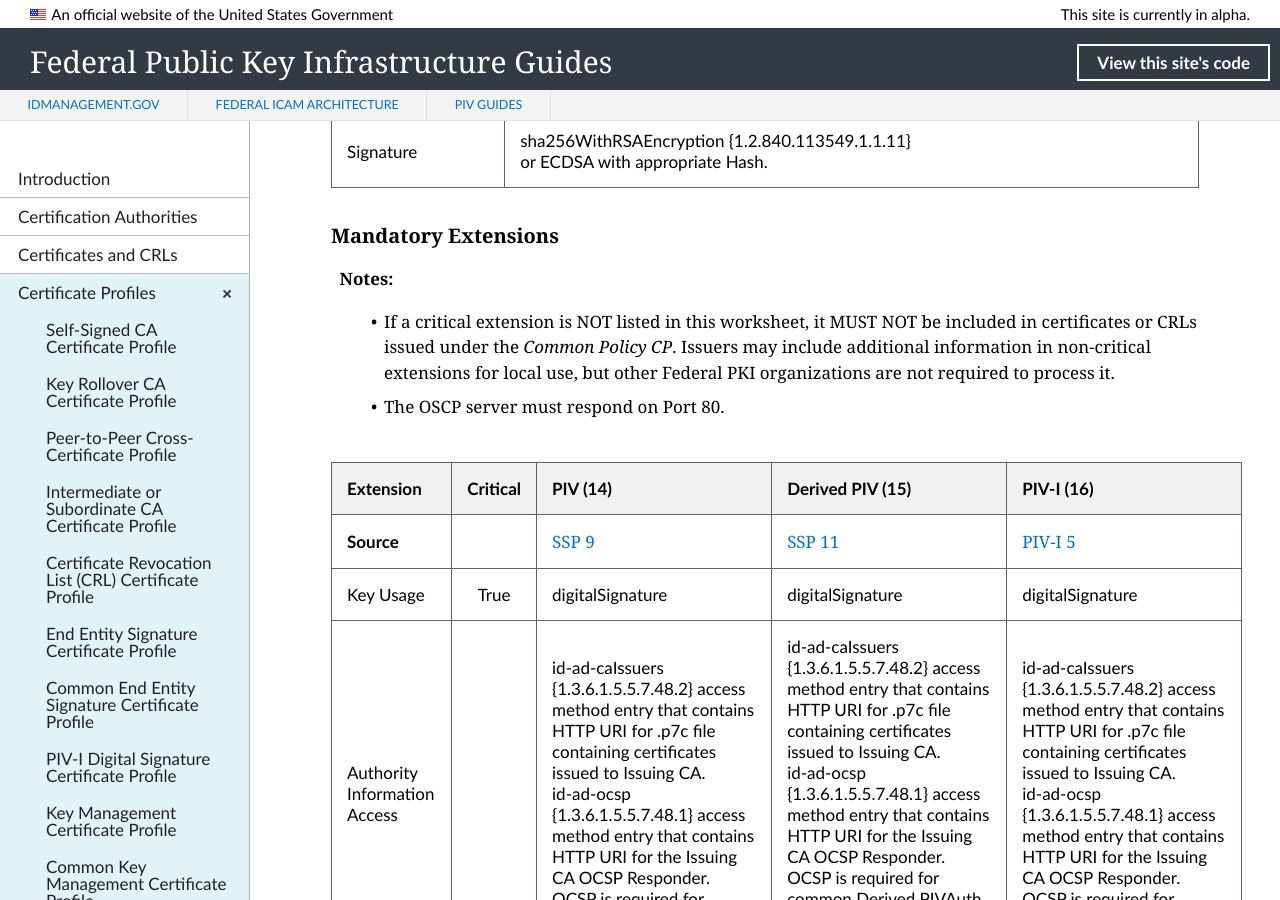
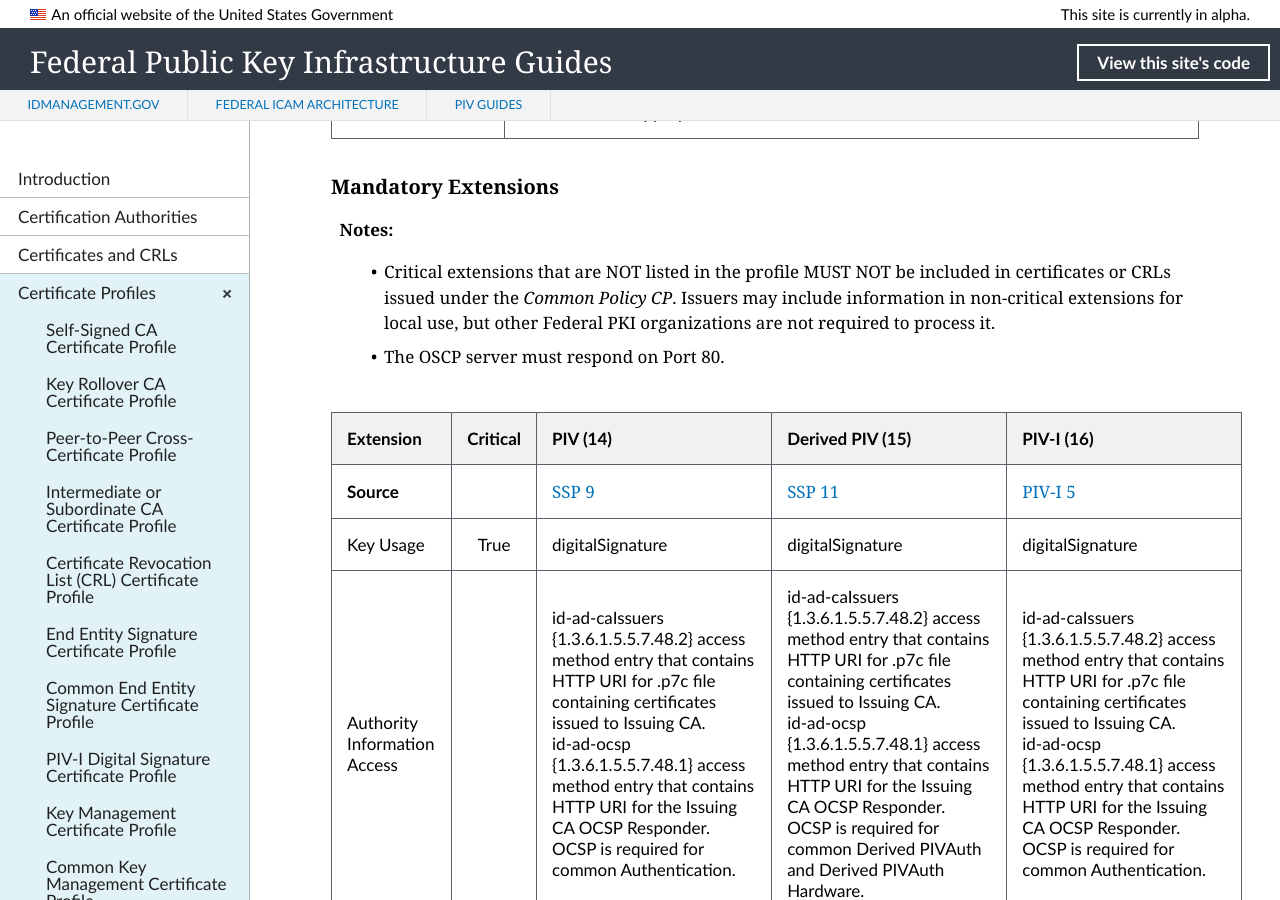
Before and after one commit to GSA/fpki-guides, a Jekyll site: the page built from _profiles/21_all_piv_auth.md, in a window 1280 px wide and 900 px high, scrolled down 2094 px. Built offline with Jekyll 4.4.1, drawn with Linux system fonts in a browser that asks for light colours; nearby versions of some CDN libraries; library files that are not in the unit come from our copies; some of the changed text lies outside the part shown.

Commit message:
Update 21_all_piv_auth.md
Edits and formatting

```diff
--- a/_profiles/21_all_piv_auth.md
+++ b/_profiles/21_all_piv_auth.md
@@ -53,7 +51,7 @@
 ### Mandatory Extensions
 
 **Notes:**
-* If a critical extension is NOT listed in this worksheet, it MUST NOT be included in certificates or CRLs issued under the _Common Policy CP_. Issuers may include additional information in non-critical extensions for local use, but other Federal PKI organizations are not required to process it.
+* Critical extensions that are NOT listed in the profile MUST NOT be included in certificates or CRLs issued under the _Common Policy CP_. Issuers may include information in non-critical extensions for local use, but other Federal PKI organizations are not required to process it.
 * The OSCP server must respond on Port 80.<!--Can this statement go into the profile somewhere?-->
 
 | **Extension** |  **Critical** | **PIV (14)** | **Derived PIV (15)**  |  **PIV-I (16)** |
```
Also changed, not shown: other parts of _profiles/21_all_piv_auth.md (+0 -2 lines).
